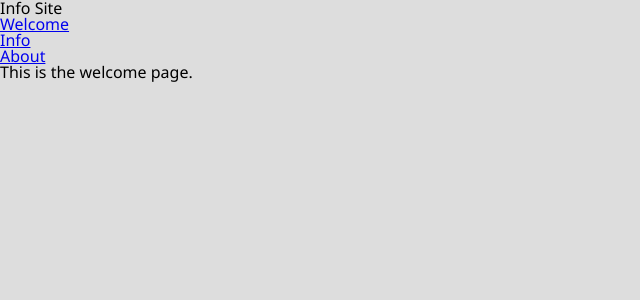
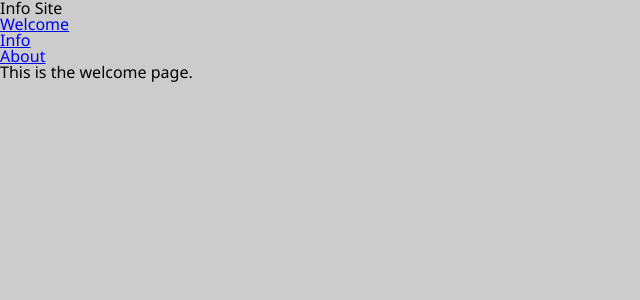
Before and after one commit to edwardtanguay/coding-challenge-react-blogsite-calimoto, a React (Vite) app: page /welcome in a window 1280 px wide. Shown: the top 300 px of the page, without its empty margins (0-640 px from the left). Built offline with nearby package versions, Linux system fonts and the light colour scheme.

Commit message:
styles moved

```diff
--- a/src/main.tsx
+++ b/src/main.tsx
@@ -1,8 +1,8 @@
 import ReactDOM from "react-dom/client";
 import App from "./App.tsx";
 import { createBrowserRouter, Navigate, RouterProvider } from "react-router-dom";
-import "./reset.scss";
-import "./index.scss";
+import "./styles/reset.scss";
+import "./styles/index.scss";
 import { PageWelcome } from "./pages/PageWelcome.tsx";
 import { PageInfo } from "./pages/PageInfo.tsx";
 import { PageAbout } from "./pages/PageAbout.tsx";
--- a/src/index.scss
+++ b/src/styles/index.scss
@@ -1,5 +1,5 @@
 body {
-	background-color: #ddd;
+	background-color: #ccc;
 	font-family:'Segoe UI', Tahoma, Geneva, Verdana, sans-serif;
 }
 
```
Also changed, not shown: dev/notes.txt, src/styles/reset.scss (renamed from src/reset.scss).
